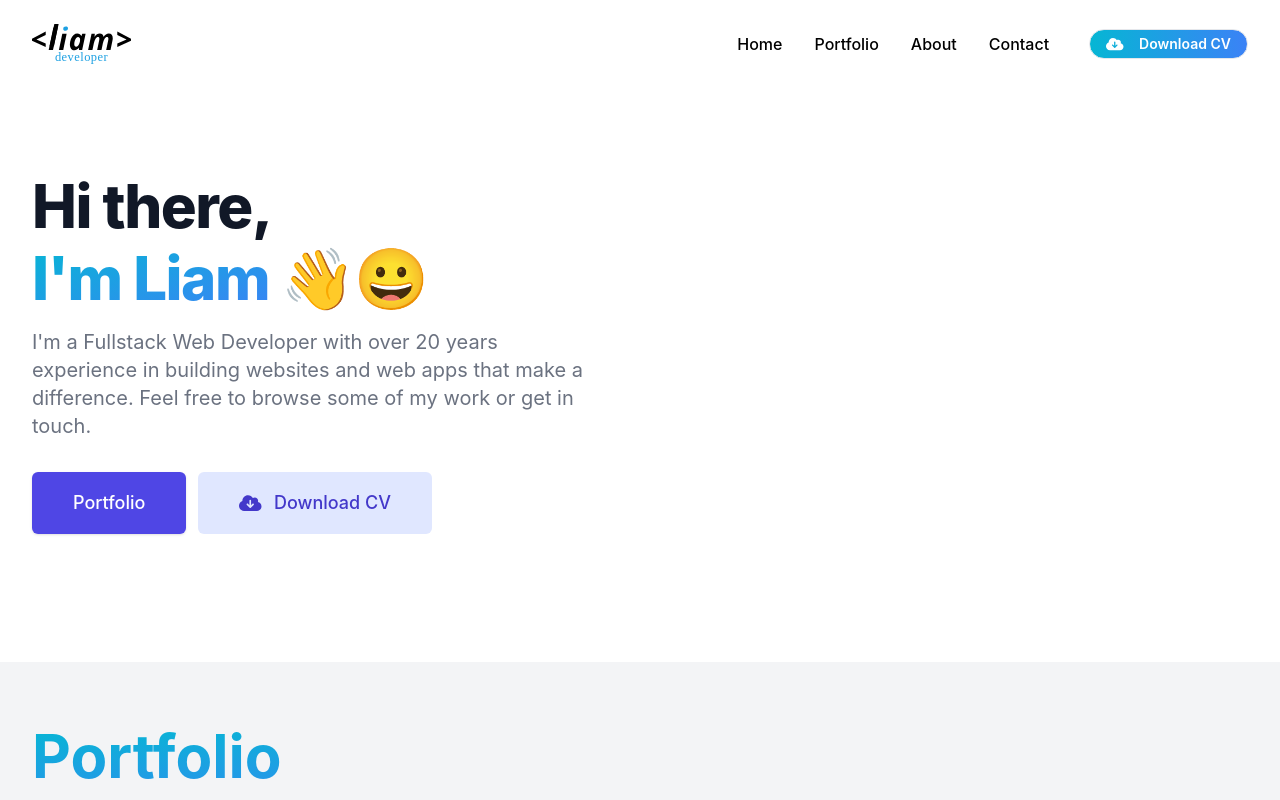
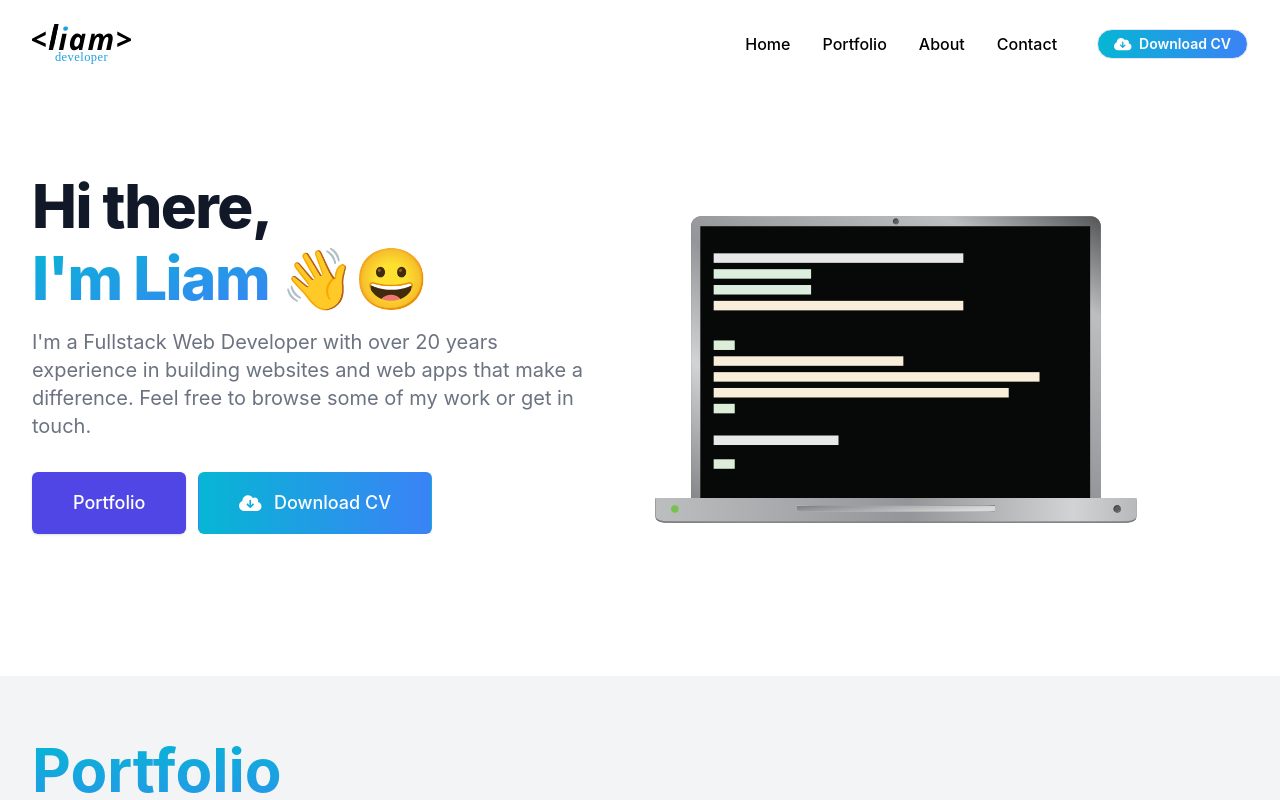
Before and after one commit to liamsquire/my-portfolio-1, a React (Create React App) app: page / in a window 1280 px wide. Shown: the top 800 px of the page. Built offline with nearby package versions, Linux system fonts and the light colour scheme.

Commit message:
Added import for laptop svg and added it into main banner area.

```diff
--- a/src/components/Header.js
+++ b/src/components/Header.js
@@ -1,4 +1,5 @@
 import logo from '../assets/logo-1.svg';
+import laptopImg from '../assets/laptop-v1.svg';
 /* This example requires Tailwind CSS v2.0+ */
 import { Fragment } from 'react'
 import { Popover, Transition } from '@headlessui/react'
@@ -54,7 +55,7 @@ export default function Example() {
                 <div className="ml-auto md:ml-10">
                   <a href="#" download="Liam - Resume.pdf">
                     <button type="submit" className="px-4 py-1 text-sm text-white font-semibold rounded-full border bg-gradient-to-br bg-gradient-to-r from-cyan-500 to-blue-500 hover:from-pink-600 hover:to-red-500 hover:border-transparent hover:text-white focus:outline-none">
-                    <FontAwesomeIcon icon="fa-solid fa-cloud-arrow-down" className="mr-3" /> Download CV
+                    <FontAwesomeIcon icon="fa-solid fa-cloud-arrow-down" className="mr-1" /> Download CV
                     </button>
                   </a>
                 </div>
@@ -70,7 +71,7 @@ export default function Example() {
 
 
 
-          <main className="mt-10 mx-auto max-w-7xl px-4 sm:mt-12 sm:px-6 md:mt-16 lg:mt-20 lg:px-8 xl:mt-28">
+          <main className="mt-10 mx-auto max-w-7xl px-4 sm:mt-12 sm:px-6 md:mt-16 lg:mt-20 lg:px-8 xl:mt-28 flex gap-10">
             <div className="sm:text-center lg:text-left">
               <h1 className="text-4xl tracking-tight font-extrabold text-gray-900 sm:text-5xl md:text-6xl">
                 <span className="block mb-3">Hi there, </span>{' '}
@@ -79,6 +80,7 @@ export default function Example() {
               <p className="mt-3 text-base text-gray-500 sm:mt-5 sm:text-lg sm:max-w-xl sm:mx-auto md:mt-5 md:text-xl lg:mx-0">
                 I'm a Fullstack Web Developer with over 20 years experience in building websites and web apps that make a difference. Feel free to browse some of my work or get in touch.
               </p>
+
               <div className="mt-5 sm:mt-8 sm:flex sm:justify-center lg:justify-start">
                 <div className="rounded-md shadow">
                   <a
@@ -91,12 +93,22 @@ export default function Example() {
                 <div className="mt-3 sm:mt-0 sm:ml-3">
                   <a
                     href="#"
-                    className="w-full flex items-center justify-center px-8 py-3 border border-transparent text-base font-medium rounded-md text-indigo-700 bg-indigo-100 hover:bg-indigo-200 md:py-4 md:text-lg md:px-10"
+                    className="w-full flex items-center justify-center px-8 py-3 border border-transparent text-base font-medium rounded-md bg-gradient-to-br bg-gradient-to-r from-cyan-500 to-blue-500 hover:from-pink-600 hover:to-red-500 hover:border-transparent text-white hover:text-white focus:outline-none md:py-4 md:text-lg md:px-10"
                   >
                       <FontAwesomeIcon icon="fa-solid fa-cloud-arrow-down" className="mr-3" /> Download CV
                   </a>
                 </div>
               </div>
+
+
+            </div>
+            <div className="hidden md:block">
+
+              <div className="mt-5 sm:mt-8 sm:flex sm:justify-center lg:justify-start">
+                <img src={laptopImg} alt="Laptop" />
+              </div>
+
+
             </div>
           </main>
         </div>
```
